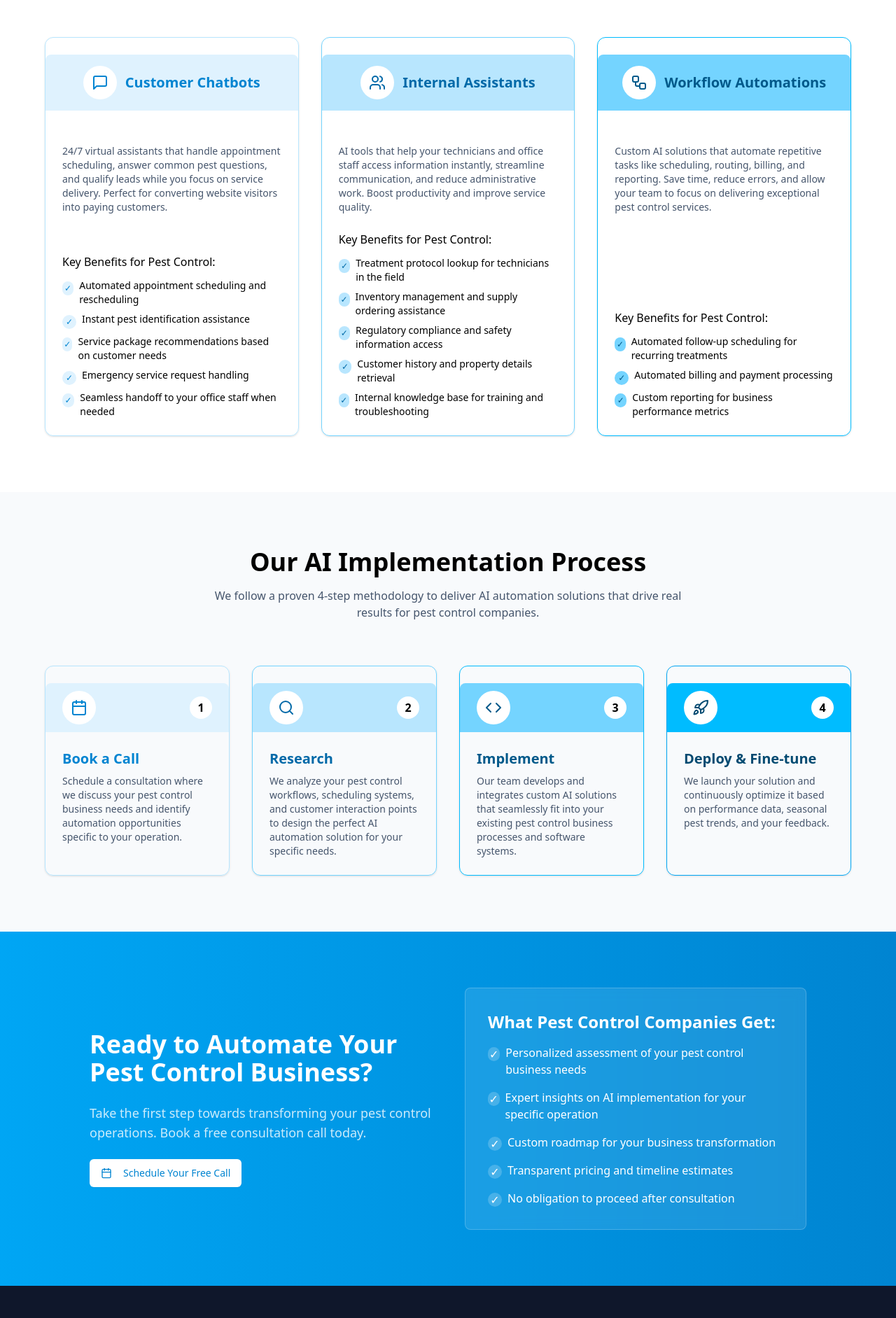
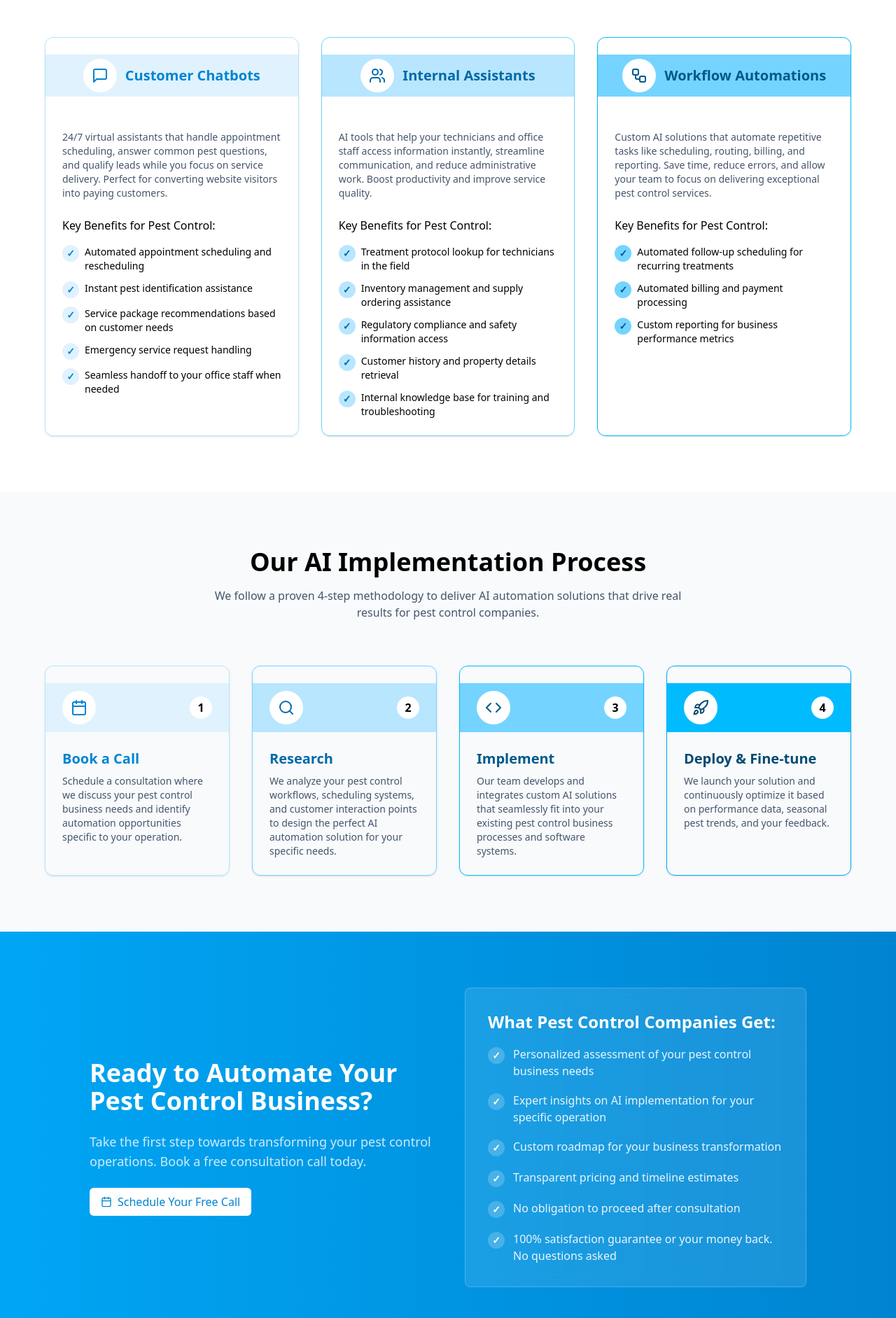
Before and after one commit to skeossei/lumify-labs-landing-page, a Next.js app: page / in a window 1280 px wide. Shown: the part 880-2763 px from the top of the page at 70% size. Built offline with nearby package versions, Linux system fonts and the light colour scheme.

Commit message:
Fix styling/alignment issues

```diff
--- /dev/null
+++ b/src/app/call/page.tsx
@@ -0,0 +1,22 @@
+"use client";
+
+import { InlineWidget } from "react-calendly";
+
+const CallPage = () => {
+  return (
+    <div className="h-screen w-screen overflow-hidden flex items-center justify-center bg-slate-50">
+      <div className="w-full max-w-6xl h-full">
+        <InlineWidget
+          url="https://calendly.com/sev-keoss/lumify-labs-intro-call"
+          styles={{ height: "100%", width: "100%" }}
+          pageSettings={{
+            backgroundColor: "ffffff",
+            hideGdprBanner: true,
+          }}
+        />
+      </div>
+    </div>
+  );
+};
+
+export default CallPage;
--- a/src/app/layout.tsx
+++ b/src/app/layout.tsx
@@ -20,7 +20,7 @@ export default function RootLayout({
     <html lang="en">
       <head>
         <title>Lumify Labs</title>
-        <link href="/logo.svg" rel="icon" type="image/svg+xml" />
+        <link href="/logo.png" rel="icon" type="image/png" />
       </head>
       <body
         className={`${geistSans.variable} ${geistMono.variable} antialiased`}
--- a/src/components/Calendly.tsx
+++ b/src/components/Calendly.tsx
@@ -1,9 +1,7 @@
-// components/Calendly.tsx
 "use client";
 
-import { FC, ReactNode, useState } from "react";
-import { Dialog, DialogContent, DialogTrigger } from "@/components/ui/dialog"; // Assuming you're using shadcn/ui
-import { InlineWidget } from "react-calendly";
+import { FC, ReactNode } from "react";
+import Link from "next/link"; // Import Link!
 
 interface CalendlyProps {
   children: ReactNode;
@@ -11,22 +9,10 @@ interface CalendlyProps {
 }
 
 const Calendly: FC<CalendlyProps> = ({ children, className }) => {
-  const [open, setOpen] = useState(false);
-
   return (
-    <Dialog open={open} onOpenChange={setOpen}>
-      <DialogTrigger asChild>
-        <button className={className}>{children}</button>
-      </DialogTrigger>
-      <DialogContent className="max-w-4xl p-0">
-        <div className="h-[700px]">
-          <InlineWidget
-            url="hhttps://calendly.com/sev-keoss/lumify-labs-intro-call"
-            styles={{ height: "100%", width: "100%" }}
-          />
-        </div>
-      </DialogContent>
-    </Dialog>
+    <Link href="/call" passHref>
+      <button className={className}>{children}</button>
+    </Link>
   );
 };
 
--- a/src/components/Cta.tsx
+++ b/src/components/Cta.tsx
@@ -1,6 +1,6 @@
-import { Button } from "@/components/ui/button";
 import { Calendar } from "lucide-react";
 import { FC } from "react";
+import Calendly from "./Calendly";
 
 const Cta: FC = () => {
   return (
@@ -10,21 +10,18 @@ const Cta: FC = () => {
     >
       <div className="container mx-auto max-w-5xl">
         <div className="grid grid-cols-1 md:grid-cols-2 gap-12 items-center">
-          <div className="space-y-6">
-            <h2 className="text-3xl md:text-4xl font-bold">
+          <div className="space-y-6 flex flex-col items-center md:items-start">
+            <h2 className="text-3xl md:text-4xl font-bold text-center md:text-left">
               Ready to Automate Your Pest Control Business?
             </h2>
-            <p className="text-white/80 text-lg">
+            <p className="text-white/80 text-lg text-center md:text-left">
               Take the first step towards transforming your pest control
               operations. Book a free consultation call today.
             </p>
-            <Button
-              size="lg"
-              className="bg-white text-sky-600 hover:bg-slate-100"
-            >
+            <Calendly className="bg-white text-sky-600 hover:bg-slate-100 cursor-pointer px-4 py-2 rounded-md font-medium flex flex-row items-center justify-center">
               <Calendar className="mr-2 h-4 w-4" />
               Schedule Your Free Call
-            </Button>
+            </Calendly>
           </div>
           <div className="bg-white/10 backdrop-blur-sm rounded-lg p-8 border border-white/20">
             <h3 className="text-2xl font-semibold mb-4">
@@ -37,12 +34,13 @@ const Cta: FC = () => {
                 "Custom roadmap for your business transformation",
                 "Transparent pricing and timeline estimates",
                 "No obligation to proceed after consultation",
+                "100% satisfaction guarantee or your money back. No questions asked",
               ].map((item, index) => (
                 <li key={index} className="flex items-start">
-                  <span className="mr-2 mt-1 flex h-5 w-5 items-center justify-center rounded-full bg-white/20">
+                  <span className="mr-3 mt-1 flex h-6 w-6 min-h-6 min-w-6 items-center justify-center rounded-full bg-white/20 text-sm font-bold">
                     ✓
                   </span>
-                  <span>{item}</span>
+                  <span className="text-white/90 mt-0.5">{item}</span>
                 </li>
               ))}
             </ul>
--- a/src/components/Footer.tsx
+++ b/src/components/Footer.tsx
@@ -1,4 +1,4 @@
-import { Mail, Phone } from "lucide-react";
+import { Linkedin } from "lucide-react";
 import { FC } from "react";
 import Logo from "./Logo";
 
@@ -6,40 +6,53 @@ const Footer: FC = () => {
   return (
     <footer className="bg-slate-900 text-slate-300 py-12 px-4">
       <div className="container mx-auto max-w-6xl">
-        <div className="grid grid-cols-1 md:grid-cols-4 gap-8">
-          <div className="space-y-4">
-            <Logo variant="white" />
+        <div className="flex flex-col items-center justify-center md:flex-row md:justify-between md:items-start gap-8 text-center md:text-left">
+          <div className="space-y-4 flex flex-col items-center md:items-start">
+            <div className="flex items-center justify-center">
+              <Logo variant="white" />
+            </div>
             <p className="text-sm text-slate-400">
               Transforming businesses through intelligent automation solutions.
             </p>
           </div>
 
-          <div className="space-y-4">
+          <div className="space-y-4 mt-8 md:mt-0 text-center md:text-left">
             <h4 className="text-lg font-semibold text-white">Contact</h4>
             <ul className="space-y-2 text-sm">
-              <li className="flex items-center">
-                <Mail size={16} className="mr-2" />
+              <li className="group">
                 <a
-                  href="mailto:info@automateai.com"
-                  className="hover:text-white transition-colors"
+                  href="https://linkedin.com/company/lumifylabs-ai"
+                  target="_blank"
+                  rel="noopener noreferrer"
+                  className="flex items-center hover:text-white transition-colors"
                 >
-                  info@automateai.com
+                  <Linkedin
+                    size={16}
+                    className="mr-2 text-white group-hover:translate-x-1 transition-transform"
+                  />
+                  linkedin.com/company/lumifylabs-ai
                 </a>
               </li>
-              <li className="flex items-center">
-                <Phone size={16} className="mr-2" />
+
+              <li className="group">
                 <a
-                  href="tel:+1234567890"
-                  className="hover:text-white transition-colors"
+                  href="https://linkedin.com/in/sevag-keosseian"
+                  target="_blank"
+                  rel="noopener noreferrer"
+                  className="flex items-center hover:text-white transition-colors"
                 >
-                  (123) 456-7890
+                  <Linkedin
+                    size={16}
+                    className="mr-2 text-white group-hover:translate-x-1 transition-transform"
+                  />
+                  linkedin.com/in/sevag-keosseian
                 </a>
               </li>
             </ul>
           </div>
         </div>
 
-        <div className="mt-12 pt-8 border-t border-slate-800 text-sm text-slate-500">
+        <div className="mt-12 pt-8 border-t border-slate-800 text-sm text-slate-500 text-center">
           <p>© {new Date().getFullYear()} Lumify Labs. All rights reserved.</p>
         </div>
       </div>
--- a/src/components/HeadLine.tsx
+++ b/src/components/HeadLine.tsx
@@ -21,7 +21,7 @@ const HeadLine: FC = () => {
           </p>
 
           {/* Button */}
-          <div className="flex flex-col sm:flex-row gap-4 justify-center">
+          <div className="flex flex-col sm:flex-row gap-4 items-center sm:justify-center">
             <Calendly className="bg-sky-500 hover:bg-sky-600 text-white cursor-pointer px-4 py-2 rounded-md font-medium flex flex-row items-center">
               Book a Free Consultation
               <ArrowRight className="ml-2 h-4 w-4" />
--- a/src/components/Navbar.tsx
+++ b/src/components/Navbar.tsx
@@ -45,7 +45,7 @@ const Navbar: FC = () => {
           onClick={scrollToTop}
         >
           <Image
-            src="/logo.svg"
+            src="/logo.png"
             alt="Lumify Labs Logo"
             width={40}
             height={40}
@@ -67,7 +67,7 @@ const Navbar: FC = () => {
             className="text-md font-medium text-slate-600 hover:text-sky-600 hover:underline decoration-sky-500 underline-offset-6"
             onClick={(e) => scrollToSection(e, "process")}
           >
-            Our Process
+            Process
           </Link>
           <Link
             href="#contact"
@@ -95,18 +95,18 @@ const Navbar: FC = () => {
         <div className="md:hidden container px-4 pb-4 cursor-pointer">
           <nav className="flex flex-col gap-4">
             <Link
-              href="#process"
-              className="text-md font-medium text-slate-600 hover:text-sky-600 hover:underline decoration-sky-500 underline-offset-6"
-              onClick={(e) => scrollToSection(e, "process")}
-            >
-              Our Process
-            </Link>
-            <Link
               href="#services"
               className="text-md font-medium text-slate-600 hover:text-sky-600 hover:underline decoration-sky-500 underline-offset-6"
               onClick={(e) => scrollToSection(e, "services")}
             >
               Services
+            </Link>
+            <Link
+              href="#process"
+              className="text-md font-medium text-slate-600 hover:text-sky-600 hover:underline decoration-sky-500 underline-offset-6"
+              onClick={(e) => scrollToSection(e, "process")}
+            >
+              Process
             </Link>
             <Link
               href="#contact"
--- a/src/components/Process.tsx
+++ b/src/components/Process.tsx
@@ -72,7 +72,7 @@ const Process: FC = () => {
               className={`border ${step.borderColor} hover:shadow-md transition-all duration-300`}
             >
               <CardHeader
-                className={`${step.color} rounded-t-lg min-h-[70px] flex items-center justify-between`}
+                className={`${step.color} min-h-[70px] flex items-center justify-between`}
               >
                 <div
                   className={`w-12 h-12 rounded-full bg-white flex items-center justify-center ${step.textColor}`}
--- a/src/components/Services.tsx
+++ b/src/components/Services.tsx
@@ -79,9 +79,9 @@ const Services: FC = () => {
               className={`border ${service.borderColor} hover:shadow-lg transition-all duration-300 h-full flex flex-col`}
             >
               <CardHeader
-                className={`${service.color} rounded-t-lg flex flex-col items-center justify-center min-h-[80px]`}
+                className={`${service.color} flex flex-col items-center justify-center min-h-[60px]`}
               >
-                <div className="flex items-center gap-3">
+                <div className="flex flex-col items-center gap-2 md:flex-row md:gap-3 text-center md:text-left">
                   <div
                     className={`w-12 h-12 rounded-full bg-white flex items-center justify-center ${service.textColor}`}
                   >
@@ -93,16 +93,16 @@ const Services: FC = () => {
                 </div>
               </CardHeader>
 
-              <CardContent className="pt-6 flex-grow flex flex-col">
-                {/* ⬇️ NEW container to control space */}
-                <div className="flex flex-col flex-grow">
-                  <CardDescription className="text-slate-600 mb-6">
+              <CardContent className="pt-4 md:pt-6 flex-grow flex flex-col">
+                {/* Description Section */}
+                <div className="min-h-[90px] md:min-h-[120px]]">
+                  <CardDescription className="text-slate-600 md:mb-6">
                     {service.description}
                   </CardDescription>
                 </div>
 
-                {/* Key Benefits */}
-                <div className="mt-auto">
+                {/* Key Benefits Section */}
+                <div>
                   <h4 className="font-medium mb-3">
                     Key Benefits for Pest Control:
                   </h4>
@@ -110,11 +110,11 @@ const Services: FC = () => {
                     {service.features.map((feature, idx) => (
                       <li key={idx} className="flex items-start">
                         <span
-                          className={`mr-2 mt-1 flex h-5 w-5 items-center justify-center rounded-full ${service.color} ${service.textColor} text-xs`}
+                          className={`mr-2 mt-1 flex h-6 w-6 min-h-6 min-w-6 items-center justify-center rounded-full ${service.color} ${service.textColor} text-sm font-bold`}
                         >
                           ✓
                         </span>
-                        <span className="text-sm">{feature}</span>
+                        <span className="text-sm mt-1">{feature}</span>
                       </li>
                     ))}
                   </ul>
```
Also changed, not shown: public/logo.png (added).
